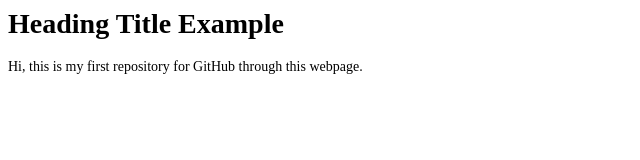
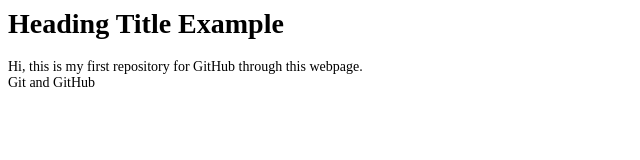
Before and after one commit to Z0tman/testRepository, a plain HTML site: page index.html in a window 1280 px wide. Shown: the full height of the page, 0-640 px from the left. Drawn offline with Linux system fonts and the light colour scheme.

Commit message:
Add new div

```diff
--- a/index.html
+++ b/index.html
@@ -6,6 +6,7 @@
     <body>
         <h1>Heading Title Example</h1>
         <div>Hi, this is my first repository for GitHub through this webpage.</div>
+        <div>Git and GitHub</div>
     </body>
 
     <foot>
```
